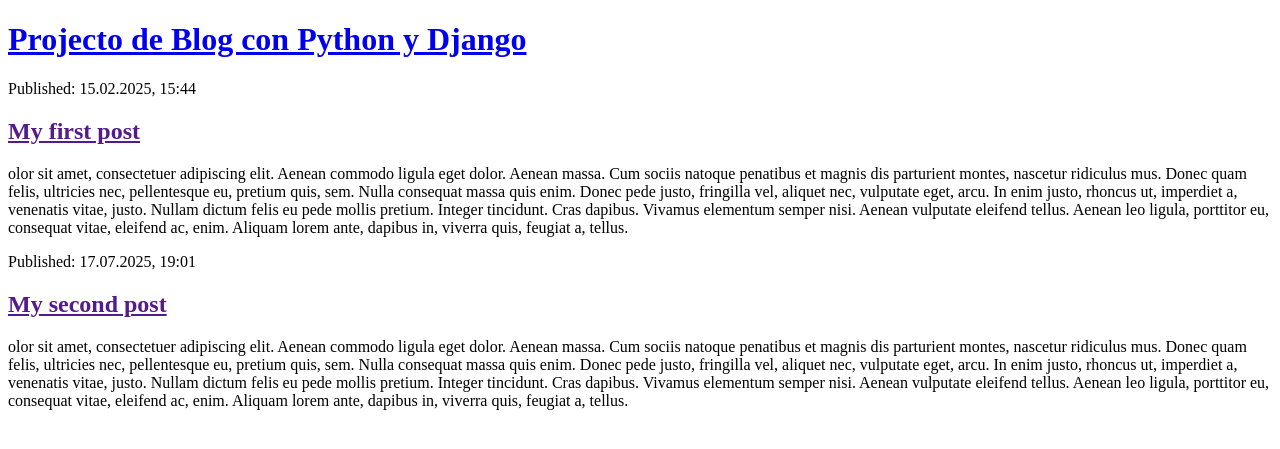
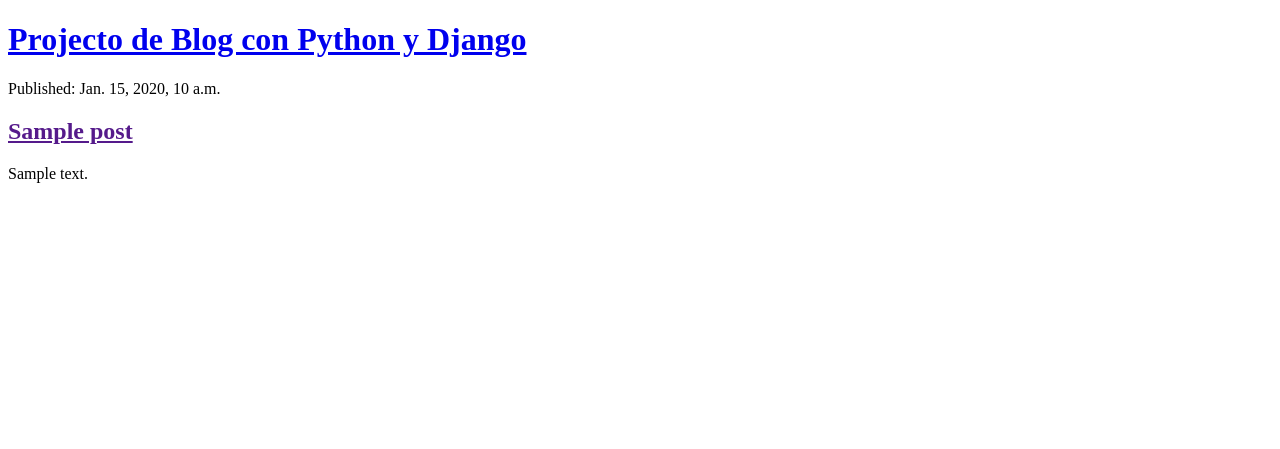
Before and after one commit to ivan9405/Django-app, a Django app: page / in a window 1280 px wide. Shown: the top 449 px of the page. Run offline with Django 5.2, Linux system fonts and the light colour scheme; tables that the repository leaves empty hold one stand-in row (values such as "Sample post").

Commit message:
Modified templates to display posts from database

```diff
--- a/blog/templates/blog/post_list.html
+++ b/blog/templates/blog/post_list.html
@@ -7,15 +7,12 @@
         <header>
             <h1><a href="/">Projecto de Blog con Python y Django</a></h1>
         </header>
-        <article>
-            <time>Published: 15.02.2025, 15:44</time>
-            <h2><a href="">My first post</a></h2>
-            <p>olor sit amet, consectetuer adipiscing elit. Aenean commodo ligula eget dolor. Aenean massa. Cum sociis natoque penatibus et magnis dis parturient montes, nascetur ridiculus mus. Donec quam felis, ultricies nec, pellentesque eu, pretium quis, sem. Nulla consequat massa quis enim. Donec pede justo, fringilla vel, aliquet nec, vulputate eget, arcu. In enim justo, rhoncus ut, imperdiet a, venenatis vitae, justo. Nullam dictum felis eu pede mollis pretium. Integer tincidunt. Cras dapibus. Vivamus elementum semper nisi. Aenean vulputate eleifend tellus. Aenean leo ligula, porttitor eu, consequat vitae, eleifend ac, enim. Aliquam lorem ante, dapibus in, viverra quis, feugiat a, tellus.</p>
-        </article>
-        <article>
-            <time>Published: 17.07.2025, 19:01</time>
-            <h2><a href="">My second post</a></h2>
-            <p>olor sit amet, consectetuer adipiscing elit. Aenean commodo ligula eget dolor. Aenean massa. Cum sociis natoque penatibus et magnis dis parturient montes, nascetur ridiculus mus. Donec quam felis, ultricies nec, pellentesque eu, pretium quis, sem. Nulla consequat massa quis enim. Donec pede justo, fringilla vel, aliquet nec, vulputate eget, arcu. In enim justo, rhoncus ut, imperdiet a, venenatis vitae, justo. Nullam dictum felis eu pede mollis pretium. Integer tincidunt. Cras dapibus. Vivamus elementum semper nisi. Aenean vulputate eleifend tellus. Aenean leo ligula, porttitor eu, consequat vitae, eleifend ac, enim. Aliquam lorem ante, dapibus in, viverra quis, feugiat a, tellus.</p>
-        </article>
+        {% for post in posts %}
+            <article>
+                <time>Published: {{ post.published_date }}</time>
+                <h2><a href="">{{ post.title }}</a></h2>
+                <p>{{ post.text|linebreaksbr }}</p>
+            </article>
+        {% endfor %}
     </body>
 </html>
--- a/blog/views.py
+++ b/blog/views.py
@@ -1,4 +1,7 @@
 from django.shortcuts import render
+from .models import Post
+from django.utils import timezone
 
 def post_list(request):
-    return render(request, 'blog/post_list.html', {})
+    posts = Post.objects.filter(published_date__lte=timezone.now()).order_by('published_date')
+    return render(request, 'blog/post_list.html', {'posts': posts})
```
